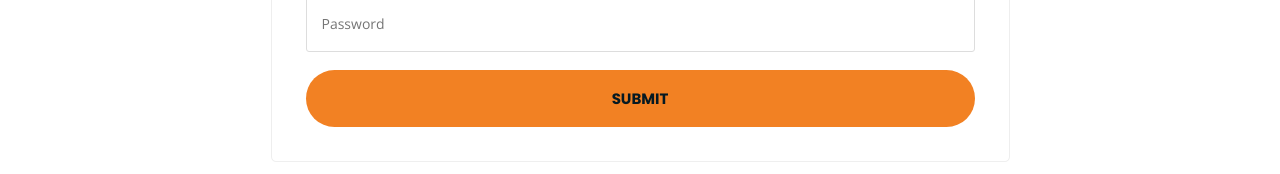
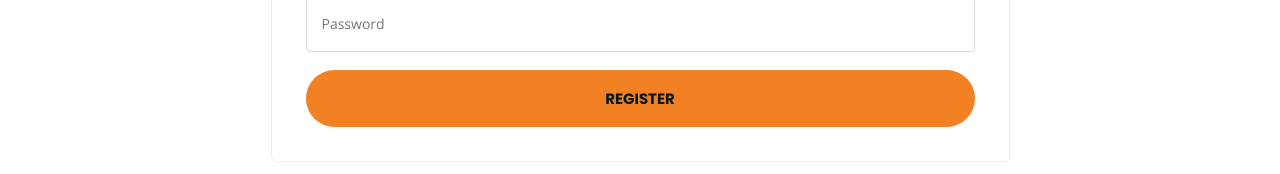
Before and after one commit to Gergi3/js-react-softuni-project-final, a React (Create React App) app in the folder client/: page /register in a window 1280 px wide. Shown: the part 778-952 px from the top of the page. Built offline with nearby package versions, Linux system fonts and the light colour scheme.

Commit message:
register fix

```diff
--- a/client/src/components/register/Register.js
+++ b/client/src/components/register/Register.js
@@ -68,7 +68,7 @@ export const Register = () => {
                         <input
                             type="submit"
                             className="boxed-btn"
-                            value="Submit"
+                            value="Register"
                             disabled={!isValidUser(formState)}
                         />
                     </p>
```
